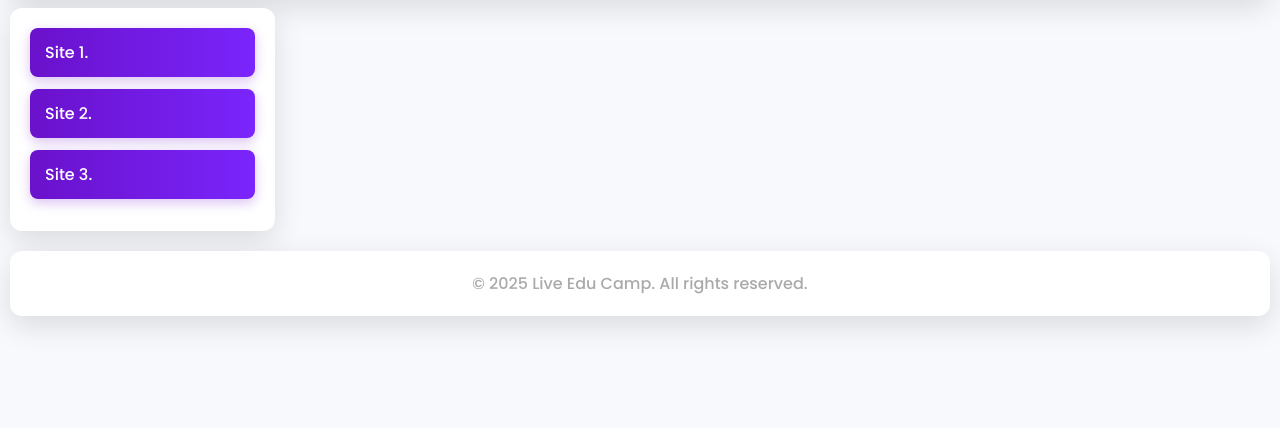
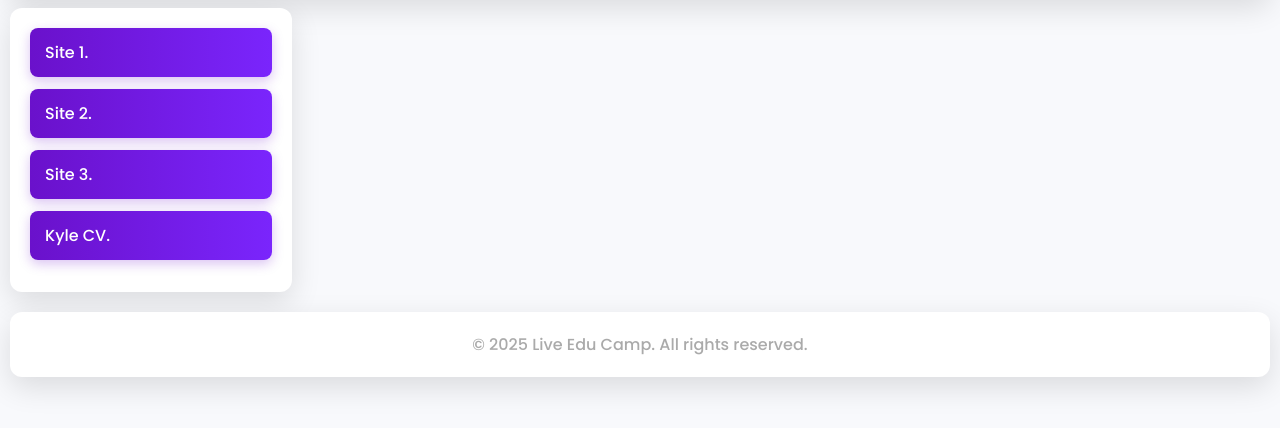
Before and after one commit to linux-edu/Post, a plain HTML site: page index.html in a window 1280 px wide. Shown: the part 100-528 px from the top of the page. Drawn offline with Linux system fonts and the light colour scheme.

Commit message:
Update index.html

```diff
--- a/index.html
+++ b/index.html
@@ -29,6 +29,7 @@
     <a href="https://linux-edu.github.io/Post/sites-1.html" target="_blank">Site 1.</a>
     <a href="https://linux-edu.github.io/Post/sites-2.html" target="_blank">Site 2.</a>
     <a href="https://linux-edu.github.io/Post/sites-3.html" target="_blank">Site 3.</a>
+    <a href="https://linux-edu.github.io/Post/sites-kyle.html" target="_blank">Kyle CV.</a>
   </div>
 
   <!-- Footer -->
```
